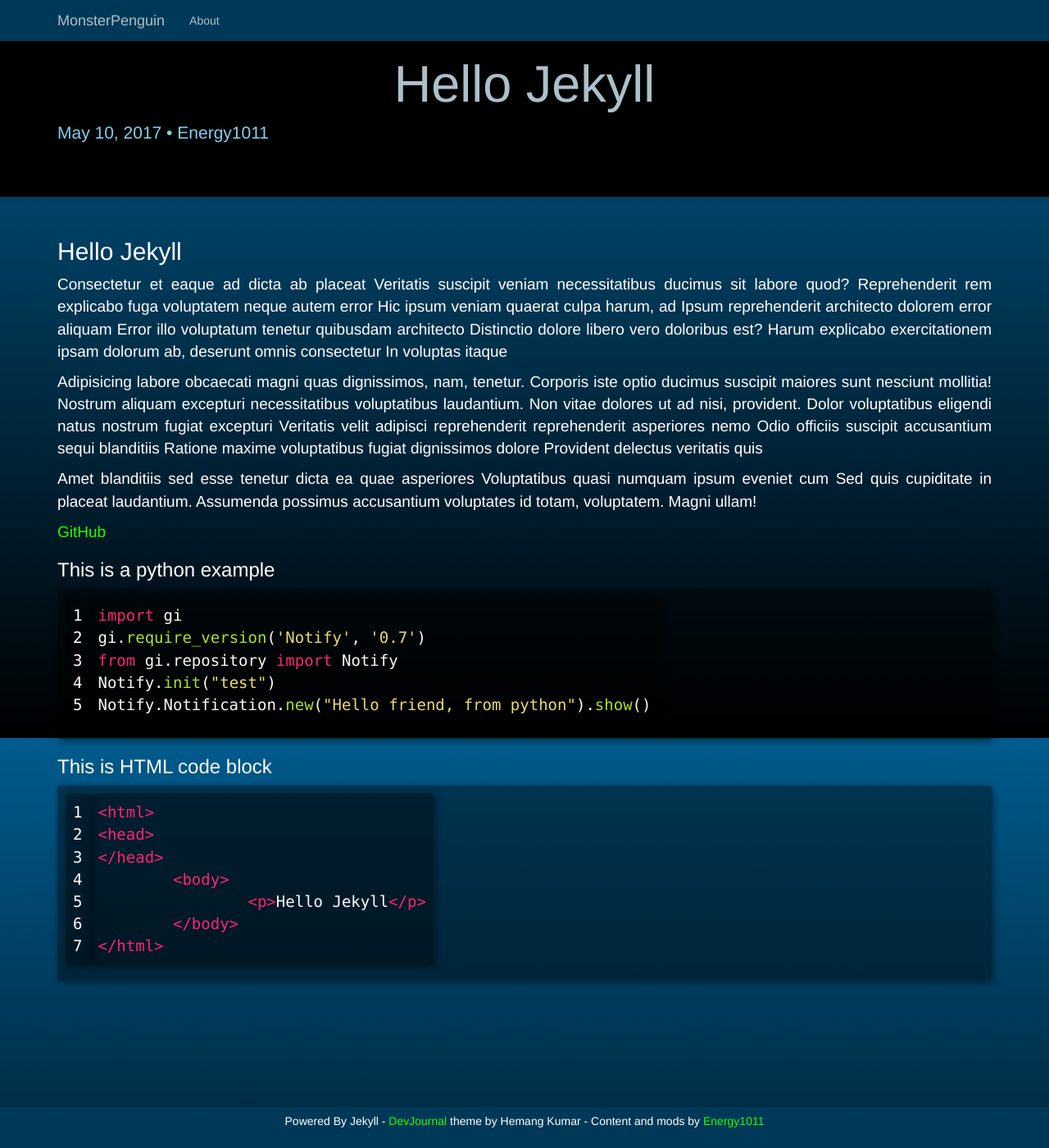
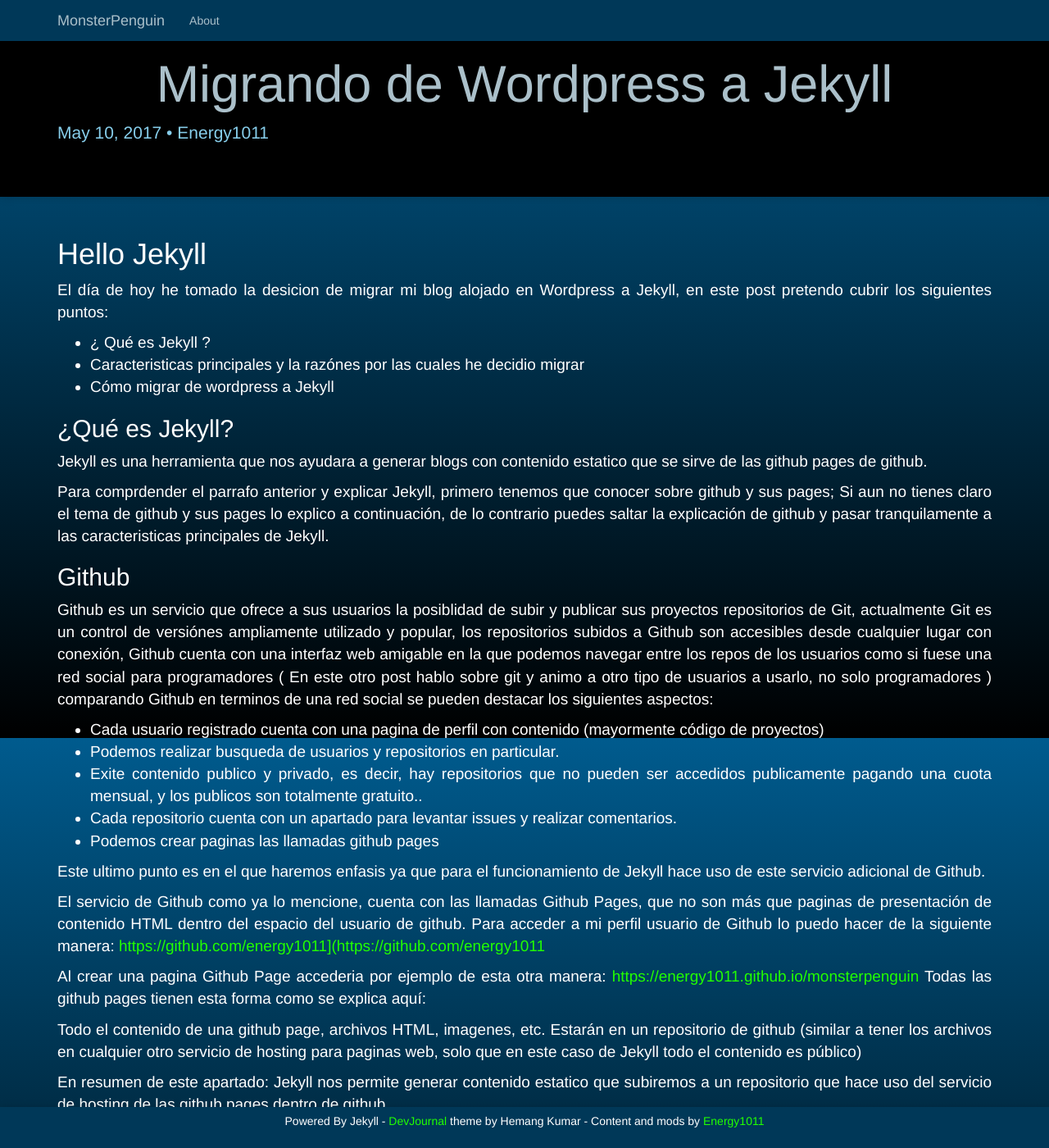
Before and after one commit to Energy1011/monsterpenguin, a Jekyll site: the page built from _posts/2017-07-10-first-post.md, in a window 1280 px wide and 1400 px high. Shown: the whole window at 82% size. Built offline with Jekyll 4.4.1, drawn with Linux system fonts in a browser that asks for light colours; nearby versions of some CDN libraries; some web fonts are replaced; some of the changed text lies outside the part shown.

Commit message:
Update first post, about Jekyll

```diff
--- a/_posts/2017-07-10-first-post.md
+++ b/_posts/2017-07-10-first-post.md
@@ -1,37 +1,51 @@
 ---
 layout: post
-title:  "Hello Jekyll"
+title:  "Migrando  de Wordpress a Jekyll"
 date:   2017-05-10 22:01:43 +0530
-categories: test
+categories: Jekyll
 author: "Energy1011"
 ---
-## Hello Jekyll
-Consectetur et eaque ad dicta ab placeat Veritatis suscipit veniam necessitatibus ducimus sit labore quod? Reprehenderit rem explicabo fuga voluptatem neque autem error Hic ipsum veniam quaerat culpa harum, ad Ipsum reprehenderit architecto dolorem error aliquam Error illo voluptatum tenetur quibusdam architecto Distinctio dolore libero vero doloribus est? Harum explicabo exercitationem ipsam dolorum ab, deserunt omnis consectetur In voluptas itaque
+# Hello Jekyll
+El día de hoy he tomado la desicion de migrar mi blog alojado en Wordpress a Jekyll, en este post pretendo cubrir los siguientes puntos:
+- ¿ Qué es Jekyll ?
+- Caracteristicas principales y la razónes por las cuales he decidio migrar
+- Cómo migrar de wordpress a Jekyll
+
+## ¿Qué es Jekyll?
+Jekyll es una herramienta que nos ayudara a generar blogs con contenido estatico que se sirve de las github pages de github.
+
+Para comprdender el parrafo anterior y explicar Jekyll, primero tenemos que conocer sobre github y sus pages; Si aun no tienes claro el tema de github y sus pages lo explico a continuación, de lo contrario puedes saltar la explicación de github y pasar tranquilamente a las caracteristicas principales de Jekyll.
+
+## Github
+Github es un servicio que ofrece a sus usuarios la posiblidad de subir y publicar sus proyectos repositorios de Git, actualmente Git es un control de versiónes ampliamente utilizado y popular, los repositorios subidos a Github son accesibles desde cualquier lugar con conexión, Github cuenta con una interfaz web amigable en la que podemos navegar entre los repos de los usuarios como si fuese una red social para programadores ( En este otro post hablo sobre git y animo a otro tipo de usuarios a usarlo, no solo programadores ) comparando Github en terminos de una red social se pueden destacar los siguientes aspectos:
+
+- Cada usuario registrado cuenta con una pagina de perfil con contenido (mayormente código de proyectos)
+- Podemos realizar busqueda de usuarios y repositorios en particular.
+- Exite contenido publico y privado, es decir, hay repositorios que no pueden ser accedidos publicamente pagando una cuota mensual, y los publicos son totalmente gratuito..
+- Cada repositorio cuenta con un apartado para levantar issues y realizar comentarios.
+- Podemos crear paginas las llamadas github pages
+
+Este ultimo punto es en el que haremos enfasis ya que para el funcionamiento de Jekyll hace uso de este servicio adicional de Github.
+
+El servicio de Github como ya lo mencione, cuenta con las llamadas Github Pages, que no son más que paginas de presentación de contenido HTML dentro del espacio del usuario de github. Para acceder a mi perfil usuario de Github lo puedo hacer de la siguiente manera: <https://github.com/energy1011](https://github.com/energy1011>
+
+Al crear una pagina Github Page accederia por ejemplo de esta otra manera:
+<https://energy1011.github.io/monsterpenguin>
+Todas las github pages tienen esta forma como se explica aquí:
+
+Todo el contenido de una github page, archivos HTML, imagenes, etc. Estarán en un repositorio de github (similar a tener los archivos en cualquier otro servicio de hosting para paginas web, solo que en este caso de Jekyll todo el contenido es público)
+
+En resumen de este apartado: Jekyll nos permite generar contenido estatico que subiremos a un repositorio que hace uso del servicio de hosting de las github pages dentro de github.
 
 
-Adipisicing labore obcaecati magni quas dignissimos, nam, tenetur. Corporis iste optio ducimus suscipit maiores sunt nesciunt mollitia! Nostrum aliquam excepturi necessitatibus voluptatibus laudantium. Non vitae dolores ut ad nisi, provident.
-Dolor voluptatibus eligendi natus nostrum fugiat excepturi Veritatis velit adipisci reprehenderit reprehenderit asperiores nemo Odio officiis suscipit accusantium sequi blanditiis Ratione maxime voluptatibus fugiat dignissimos dolore Provident delectus veritatis quis
+{% highlight python linenos %}
 
-Amet blanditiis sed esse tenetur dicta ea quae asperiores Voluptatibus quasi numquam ipsum eveniet cum Sed quis cupiditate in placeat laudantium. Assumenda possimus accusantium voluptates id totam, voluptatem. Magni ullam!
-
-[GitHub](http://github.com)
-
-### This is a python example
-{% highlight python linenos %}
-import gi
-gi.require_version('Notify', '0.7')
-from gi.repository import Notify
-Notify.init("test")
-Notify.Notification.new("Hello friend, from python").show()
 {% endhighlight %}
 
+## Caracteristicas principales y la razónes por las cuales he decidio migrar
+
+Cuando supe que Jekyll trabaja de una forma complemtamente distinta a Wordpress fue ahí cuando me puse a investigarlo y probarlo.Con Jehyll he logrado migrar mi blog alojado en [https://monsterpenguin.wordpress.com/](https://monsterpenguin.wordpress.com/)
 ### This is HTML code block
 {% highlight html linenos %}
-<html>
-<head>
-</head>
-	<body>
-		<p>Hello Jekyll</p>
-	</body>
-</html>
+
 {% endhighlight %}
```
